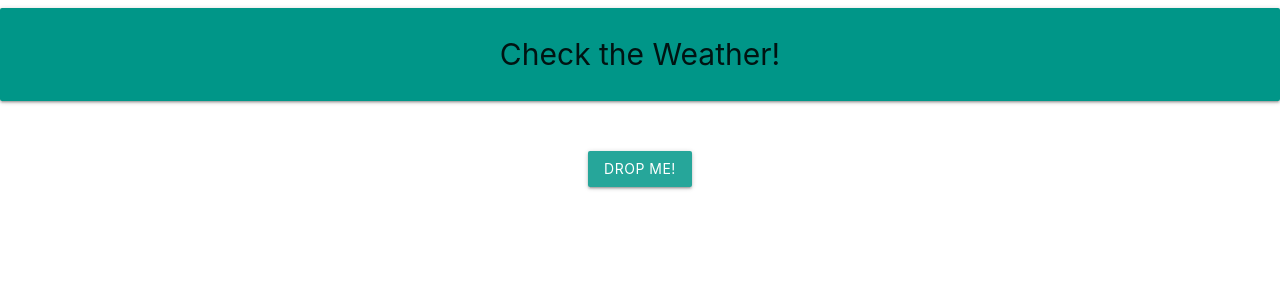
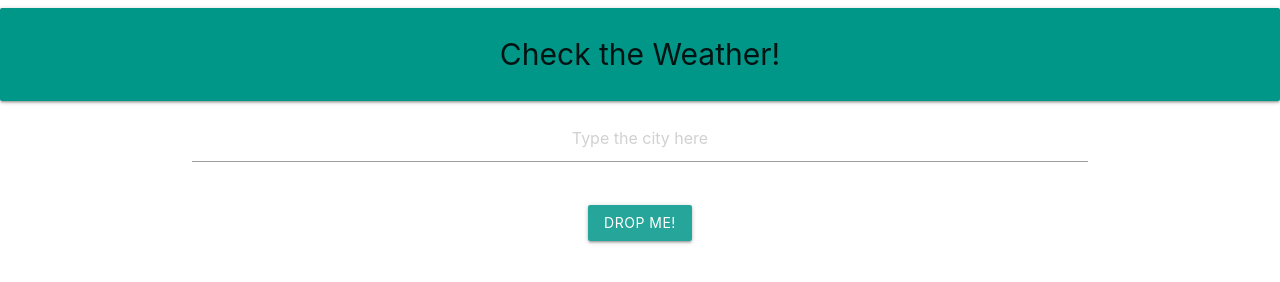
Before and after one commit to farshad-s/weather-api, a plain HTML site: page index.html in a window 1280 px wide. Drawn offline with Linux system fonts and the light colour scheme; no server answers.

Commit message:
added searchbar

```diff
--- a/index.html
+++ b/index.html
@@ -22,8 +22,14 @@
     </header>
 
     <main>
-      <div class="container">
-        <div class="row valign-wrapper">
+      <div class="container center-align">
+        <input
+          type="text"
+          placeholder="Type the city here"
+          class="center-align city-search"
+          id="city-search"
+        />
+        <div class="row">
           <div class="col s12 m8 offset-m2 l6 offset-l3 valign">
             <div class="card" id="card-root"></div>
           </div>
```
